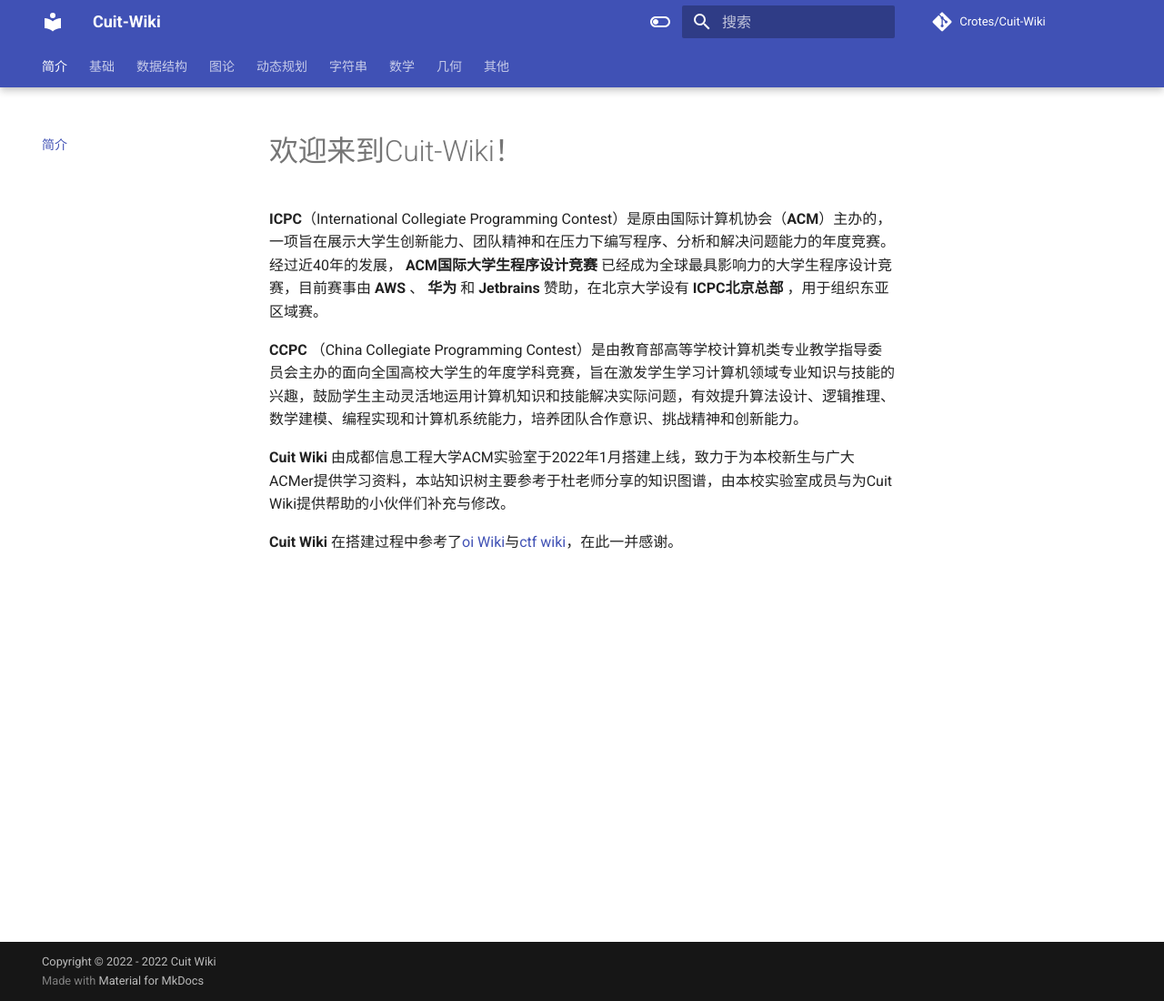
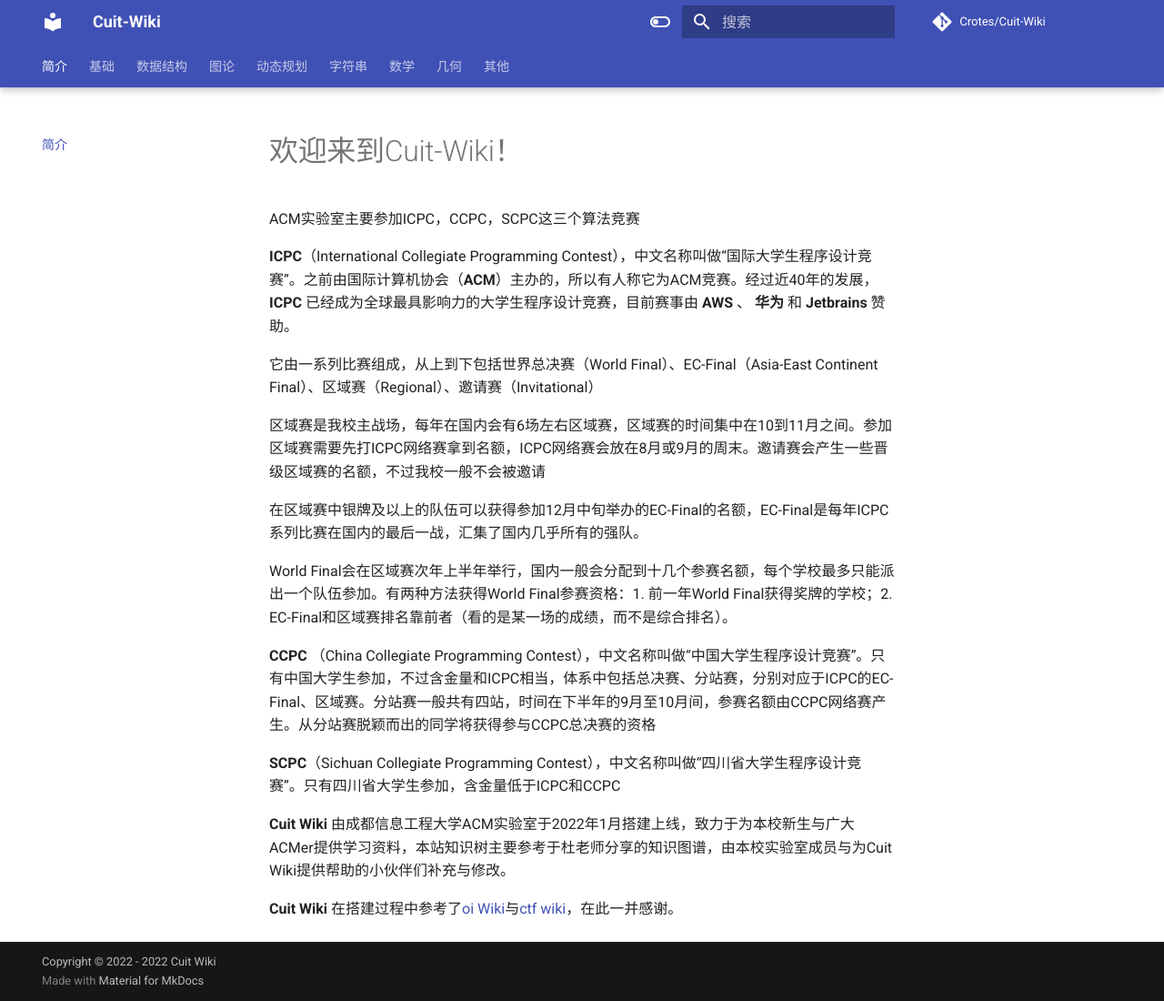
Before and after one commit to Crotes/Cuit-Wiki, an MkDocs documentation site: the page built from docs/index.md, in a window 1280 px wide and 1100 px high. Shown: the whole window at 91% size. Built offline with MkDocs 1.6.1 and Material for MkDocs 9.7.7, drawn with Linux system fonts in a browser that asks for light colours; comment, search, counter and statistics services are not loaded.

Commit message:
Update index.md
更新了有关ICPC和CCPC的介绍

```diff
--- a/docs/index.md
+++ b/docs/index.md
@@ -1,8 +1,19 @@
 # 欢迎来到Cuit-Wiki！
+ACM实验室主要参加ICPC，CCPC，SCPC这三个算法竞赛
 
-**ICPC**（International Collegiate Programming Contest）是原由国际计算机协会（**ACM**）主办的，一项旨在展示大学生创新能力、团队精神和在压力下编写程序、分析和解决问题能力的年度竞赛。经过近40年的发展， **ACM国际大学生程序设计竞赛** 已经成为全球最具影响力的大学生程序设计竞赛，目前赛事由 **AWS** 、 **华为** 和 **Jetbrains** 赞助，在北京大学设有 **ICPC北京总部** ，用于组织东亚区域赛。
+**ICPC**（International Collegiate Programming Contest），中文名称叫做“国际大学生程序设计竞赛”。之前由国际计算机协会（**ACM**）主办的，所以有人称它为ACM竞赛。经过近40年的发展， **ICPC** 已经成为全球最具影响力的大学生程序设计竞赛，目前赛事由 **AWS** 、 **华为** 和 **Jetbrains** 赞助。
 
- **CCPC** （China Collegiate Programming Contest）是由教育部高等学校计算机类专业教学指导委员会主办的面向全国高校大学生的年度学科竞赛，旨在激发学生学习计算机领域专业知识与技能的兴趣，鼓励学生主动灵活地运用计算机知识和技能解决实际问题，有效提升算法设计、逻辑推理、数学建模、编程实现和计算机系统能力，培养团队合作意识、挑战精神和创新能力。
+它由一系列比赛组成，从上到下包括世界总决赛（World Final）、EC-Final（Asia-East Continent Final）、区域赛（Regional）、邀请赛（Invitational）
+
+区域赛是我校主战场，每年在国内会有6场左右区域赛，区域赛的时间集中在10到11月之间。参加区域赛需要先打ICPC网络赛拿到名额，ICPC网络赛会放在8月或9月的周末。邀请赛会产生一些晋级区域赛的名额，不过我校一般不会被邀请
+
+在区域赛中银牌及以上的队伍可以获得参加12月中旬举办的EC-Final的名额，EC-Final是每年ICPC系列比赛在国内的最后一战，汇集了国内几乎所有的强队。
+
+World Final会在区域赛次年上半年举行，国内一般会分配到十几个参赛名额，每个学校最多只能派出一个队伍参加。有两种方法获得World Final参赛资格：1. 前一年World Final获得奖牌的学校；2. EC-Final和区域赛排名靠前者（看的是某一场的成绩，而不是综合排名）。
+
+**CCPC** （China Collegiate Programming Contest），中文名称叫做“中国大学生程序设计竞赛”。只有中国大学生参加，不过含金量和ICPC相当，体系中包括总决赛、分站赛，分别对应于ICPC的EC-Final、区域赛。分站赛一般共有四站，时间在下半年的9月至10月间，参赛名额由CCPC网络赛产生。从分站赛脱颖而出的同学将获得参与CCPC总决赛的资格
+
+**SCPC**（Sichuan Collegiate Programming Contest），中文名称叫做“四川省大学生程序设计竞赛”。只有四川省大学生参加，含金量低于ICPC和CCPC
 
  **Cuit Wiki** 由成都信息工程大学ACM实验室于2022年1月搭建上线，致力于为本校新生与广大ACMer提供学习资料，本站知识树主要参考于杜老师分享的知识图谱，由本校实验室成员与为Cuit Wiki提供帮助的小伙伴们补充与修改。
 
```
